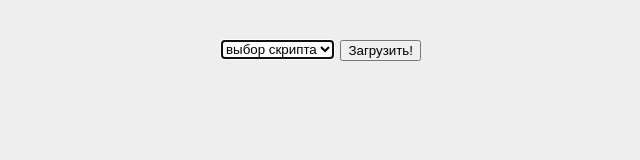
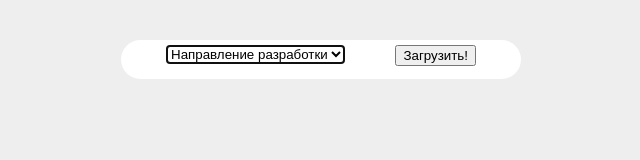
Before and after one commit to inqwares/TestForJM, a plain HTML site: page index.html in a window 1280 px wide. Shown: the whole page, without its empty margins (319-959 px from the left). Drawn offline with Linux system fonts and the light colour scheme.

Commit message:
Доработка стилей

```diff
--- a/index.html
+++ b/index.html
@@ -11,21 +11,19 @@
 <body>
 	<script src="index.js"></script>
 <div class=data >
-
-	<form onsubmit="return false" class="frm">
-		<div class="vvod">
-			<select autofocus id="group" class="selector">
-				<option value disabled selected>выбор скрипта</option>
+	<form onsubmit="return false">
+		<select autofocus id="group" class="selector">
+				<option value disabled selected>Направление разработки</option>
 				<option value="frontend" >Front-End</option>
 				<option value="backend">Back-End</option>
 				<option value="mobile">Mobile</option>
 			</select>
 			<input type="submit" value="Загрузить!" onclick="zapros()" class="btn">
-		</div>
 	</form>
 	<div class="cards" id="cards">
 		<!-- Здесь будут карточки языков-->
 	</div>
+
 </div>
 <script>
 
--- a/styles.css
+++ b/styles.css
@@ -1,13 +1,3 @@
-@font-face {
-   /* font-family: Anonymous Pro;
-    src: local('Anonymous Pro Bold'), local('AnonymousPro-Bold'),
-        url('AnonymousPro-Bold.eot?#iefix') format('embedded-opentype'),
-        url('AnonymousPro-Bold.woff2') format('woff2'),
-        url('AnonymousPro-Bold.woff') format('woff'),
-        url('AnonymousPro-Bold.ttf') format('truetype');
-    font-weight: bold;
-    font-style: normal;*/
-}
 h1{
     color:green;
     font-size: 2vw;
@@ -25,7 +15,7 @@ body{
 	font-family: "Anonymous Pro";
 
 }
-.data{
+.data {
 	max-width: 400px;
 	border-radius: 20px;
 	border-color: dimgray;
@@ -34,14 +24,15 @@ body{
 	margin-top: 40px;
 	background-color:#fff;
 }
-.cards{
-
+.cards {
 	border-color: dimgray;
 	border-style: solid;
 	width: 350px;
+	min-height: 10px;
 	margin:auto;
+	border:10px;
 }
-.card{
+.card {
 	width:350px;
 	height: 100px;
 	display:flex;
@@ -86,14 +77,17 @@ body{
 	border-color:fuchsia;
 	text-decoration: underline;
 }
-
 .selector{
 	position: relative;
-	float: left;
-	left: 25%;
+	margin: 5px;
+	left: 10%;
 }
 .btn{
 	position: relative;
+	margin: 5px;
 	float: right;
-	right: 25%;
+	right: 10%;
 }
+.text{
+	color:aqua;
+}
```
